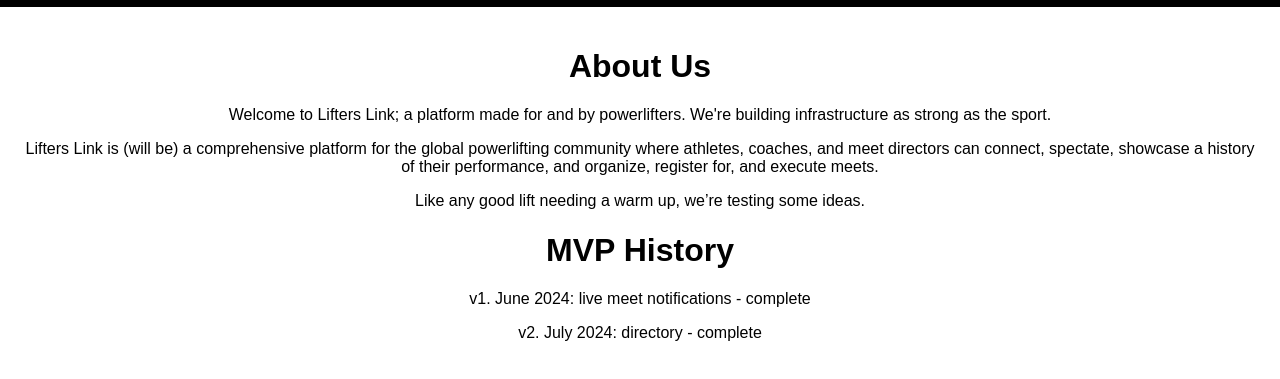
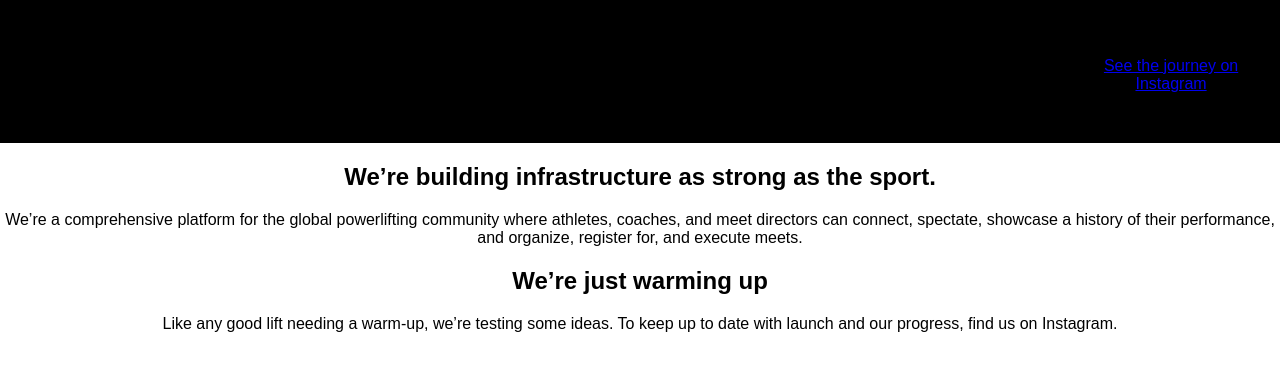
Before and after one commit to lifterslink/website, a plain HTML site: page about_us.html in a window 1280 px wide. Shown: the part 75-454 px from the top of the page. Drawn offline with Linux system fonts and the light colour scheme.

Commit message:
Update about_us.html

```diff
--- a/about_us.html
+++ b/about_us.html
@@ -8,13 +8,23 @@
     <script src="scripts/header.js" defer></script>
 </head>
 <body>
-    <main>
-        <h1>About Us</h1>
-        <p>Welcome to Lifters Link; a platform made for and by powerlifters. We're building infrastructure as strong as the sport.</h1>
-        <p>Lifters Link is (will be) a comprehensive platform for the global powerlifting community where athletes, coaches, and meet directors can connect, spectate, showcase a history of their performance, and organize, register for, and execute meets.</h1>
-        <p>Like any good lift needing a warm up, we’re testing some ideas.</h1>
-        <h1>MVP History</h1>
-        <p>v1. June 2024: live meet notifications - complete</h1>
-        <p>v2. July 2024: directory - complete</h1>
+    <!-- Header Section -->
+    <header>
+        <h1>WE’RE COMING TO THE POWERLIFTING ECOSYSTEM.</h1>
+        <p>A platform made for and by powerlifters.</p>
+        <a href="https://www.instagram.com" target="_blank">See the journey on Instagram</a>
+    </header>
+
+    <!-- Infrastructure Section -->
+    <section class="infrastructure">
+        <h2>We’re building infrastructure as strong as the sport.</h2>
+        <p>We’re a comprehensive platform for the global powerlifting community where athletes, coaches, and meet directors can connect, spectate, showcase a history of their performance, and organize, register for, and execute meets.</p>
+    </section>
+
+    <!-- Warming Up Section -->
+    <section class="warming-up">
+        <h2>We’re just warming up</h2>
+        <p>Like any good lift needing a warm-up, we’re testing some ideas. To keep up to date with launch and our progress, find us on Instagram.</p>
+    </section>
 </body>
 </html>
```
